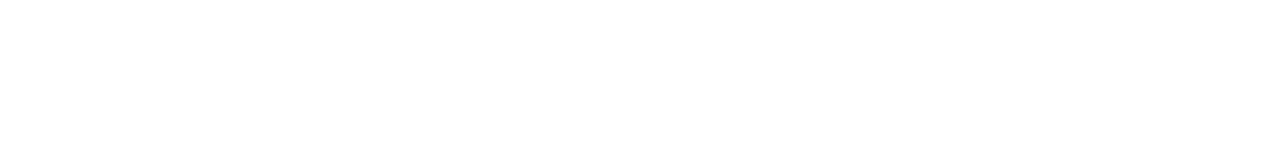
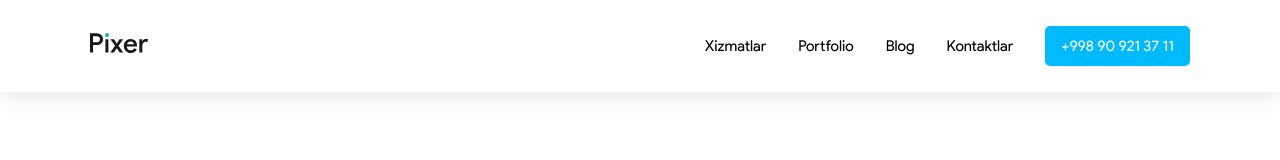
Before and after one commit to malikabakhtiyorova/exam, a plain HTML site: page index.html in a window 1280 px wide. Drawn offline with Linux system fonts and the light colour scheme.

Commit message:
Add site-header

```diff
--- a/css/styles.css
+++ b/css/styles.css
@@ -1,6 +1,25 @@
+@font-face {
+  font-family: "Product Sans";
+  src: url('../fonts/ProductSans-Regular.woff2') format('woff2'),
+  url('../fonts/ProductSans-Regular.woff') format('woff');
+  font-weight: normal;
+  font-style: normal;
+  font-display: swap;
+}
+
+@font-face {
+  font-family: "Product Sans";
+  src: url('../fonts/ProductSans-Bold.woff2') format('woff2'),
+  url('../fonts/ProductSans-Bold.woff') format('woff');
+  font-weight: bold;
+  font-style: normal;
+  font-display: swap;
+}
+
 html {
   box-sizing: border-box;
 }
+
 *,
 *::before,
 *::after {
@@ -9,7 +28,7 @@ html {
 body {
   padding: 0;
   margin: 0;
-  font-family: "Roboto", "Arial", sans-serif;
+  font-family: "Product sans", "Arial", sans-serif;
   font-size: 16px;
   line-height: 1.5;
   background-color: #fff;
@@ -31,8 +50,66 @@ img {
 }
 
 .container {
-  max-width: 1000px;
+  max-width: 1148px;
+  padding: 0 24px;
   margin-right: auto;
   margin-left: auto;
-  margin-top: 50px;
 }
+
+/* HEADER */
+.site-header {
+  position: fixed;
+  box-shadow: 0px 4px 20px rgba(0, 0, 0, 0.1);
+  width: 100%;
+}
+
+.site-header-inner {
+  display: flex;
+  align-items: center;
+  justify-content: space-between;
+  padding: 18px 0;
+}
+
+.logo {
+  display: inline-block;
+  text-decoration: none;
+}
+
+.logo-img {
+  width: 59px;
+  height: 20px;
+  display: inline-block;
+}
+
+.site-header-right {
+  display: flex;
+  align-items: center;
+}
+
+.sitenav-list {
+  display: flex;
+  align-items: center;
+  list-style-type: none;
+  margin: none;
+  padding: none;
+}
+
+.sitenav-link {
+  display: inline-block;
+  text-decoration: none;
+  margin-right: 32px;
+  font-size: 15px;
+  line-height: 24px;
+  color: #000;
+}
+
+nav + a {
+  text-decoration: none;
+  display: inline-block;
+  padding: 8px 16px;
+  font-size: 15px;
+  line-height: 24px;
+  color: #FFFFFF;
+  background: #00BAFC;
+  border-radius: 5px;
+}
--- a/index.html
+++ b/index.html
@@ -9,5 +9,28 @@
 </head>
 <body>
 
+  <header class="site-header">
+    <div class="container">
+      <div class="site-header-inner">
+        <a class="logo" href="index.html">
+          <img class="logo-img" src="img/pixer-logo.svg" alt="Pixer company logo" width="59" height="20">
+        </a>
+
+        <div class="site-header-right">
+          <nav class="sitenav">
+            <ul class="sitenav-list">
+              <li class="sitenav-item"><a class="sitenav-link" href="#">Xizmatlar</a></li>
+              <li class="sitenav-item"><a class="sitenav-link" href="#">Portfolio</a></li>
+              <li class="sitenav-item"><a class="sitenav-link" href="#">Blog</a></li>
+              <li class="sitenav-item"><a class="sitenav-link" href="#">Kontaktlar</a></li>
+            </ul>
+          </nav>
+
+          <a href="#" class="phone-number">+998 90 921 37 11</a>
+
+        </div>
+      </div>
+    </div>
+  </header>
 </body>
 </html>
```
Also changed, not shown: fonts/ProductSans-Bold.woff (added), fonts/ProductSans-Bold.woff2 (added), fonts/ProductSans-Regular.woff (added), fonts/ProductSans-Regular.woff2 (added), img/pixer-logo.svg (added).
